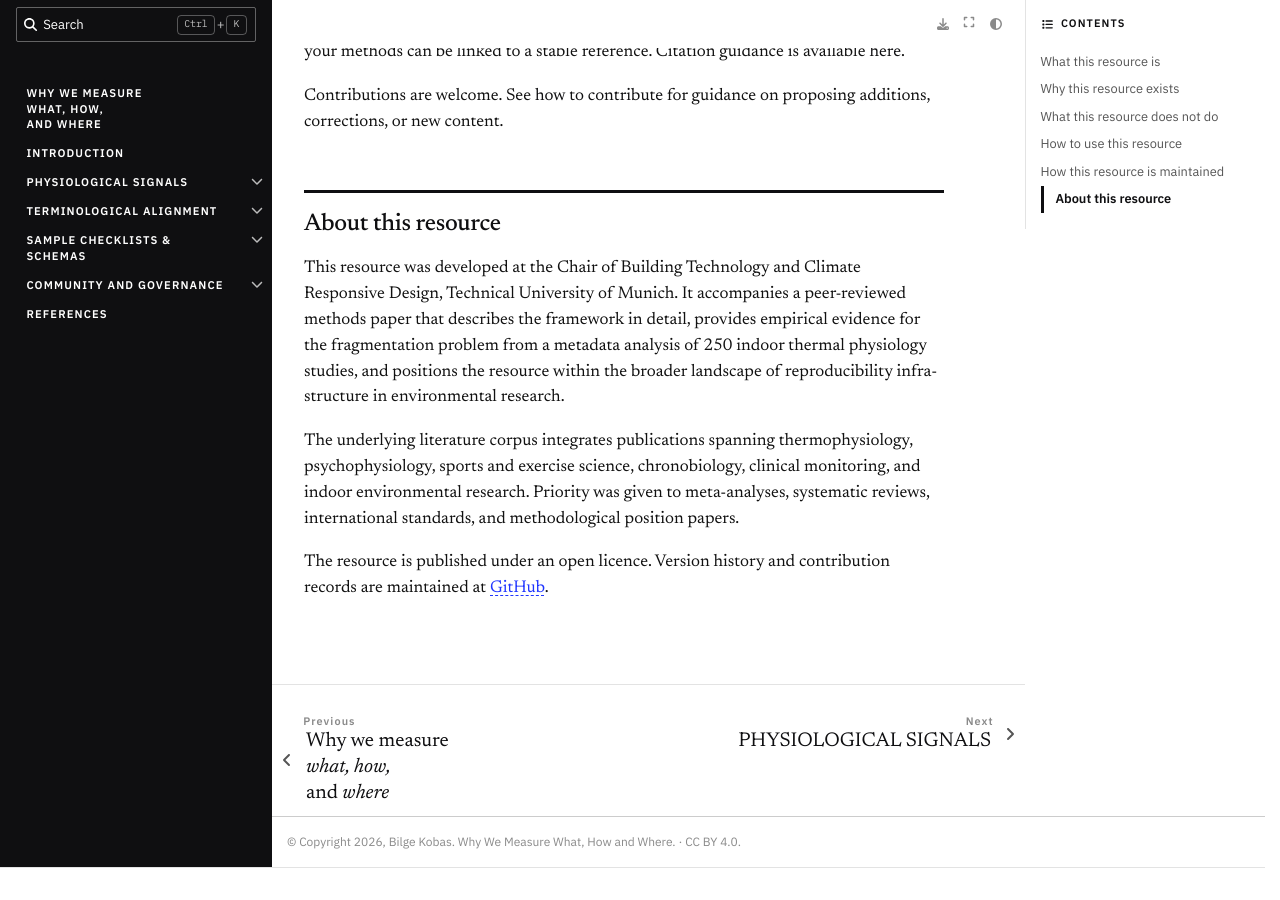
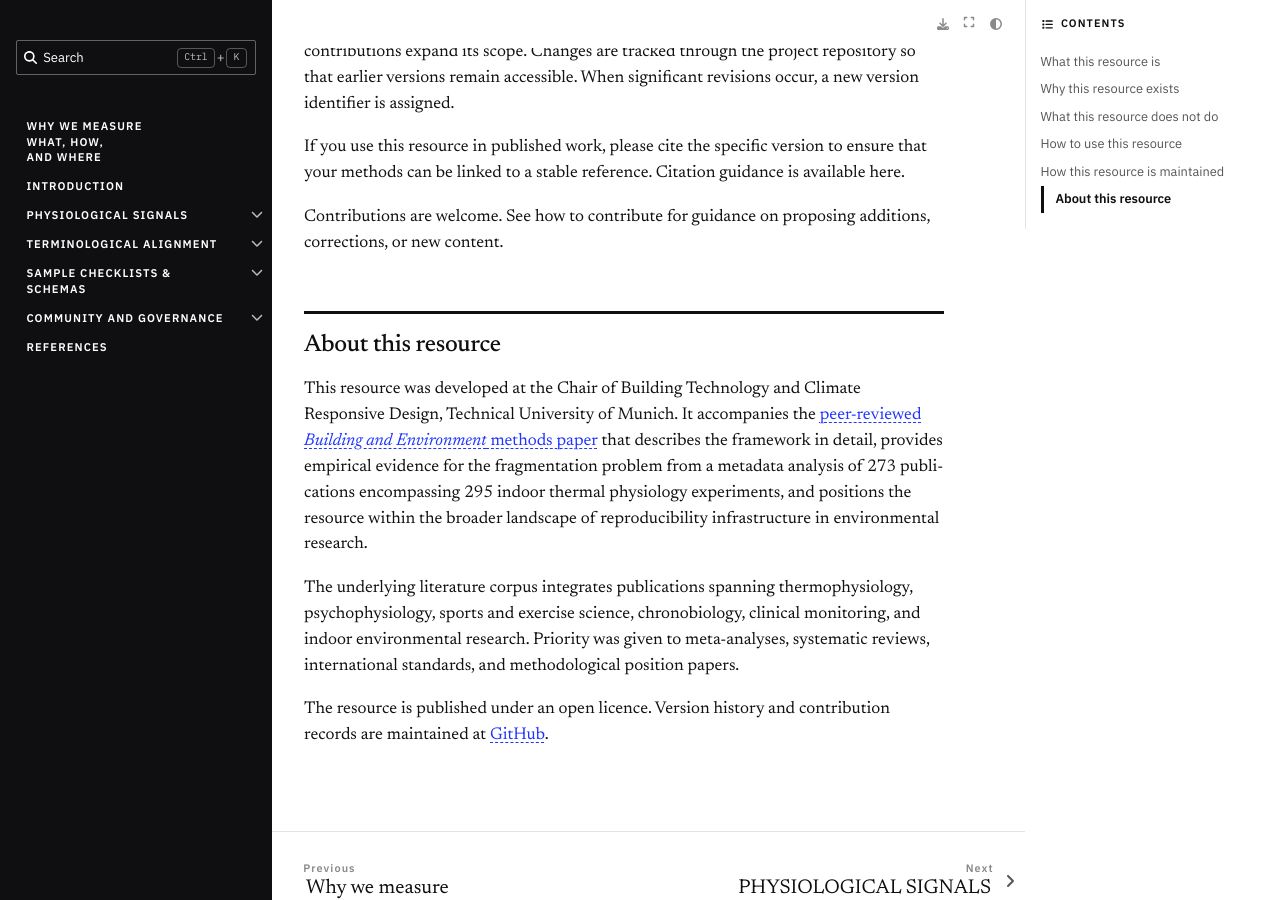
Before and after one commit to bilgekobas/WhyWeMeasureWhat, a Jupyter Book: the page built from book/content/introduction/index.md, in a window 1280 px wide and 900 px high, scrolled down 3660 px. Built offline with Jupyter Book 1.0.4 settings and Sphinx 7.4.7 and the Sphinx Book theme 1.1.4, drawn with Linux system fonts in a browser that asks for light colours; cross-references to code outside the pages are shown as plain code; before the commit the page ends 4528 px from its top, so only the background shows below that; some of the changed text lies outside the part shown.

Commit message:
Link peer-reviewed Building and Environment framework paper on book/content/introduction/index.md

```diff
--- a/book/content/introduction/index.md
+++ b/book/content/introduction/index.md
@@ -3,6 +3,8 @@
 Physiological measurements describe how the human body responds to its thermal environment. They translate the abstract language of building conditions — air temperature, radiant heat, humidity, air movement — into the biological processes that determine whether a space supports health, performance, and well-being. A century of thermophysiology research has produced precise methods for measuring these processes: what sensors to use, where on the body to place them, how to calibrate and process the signals, and how to interpret the results. That knowledge exists. The problem is that it is scattered across disciplines — thermophysiology, sports science, psychophysiology, chronobiology, clinical monitoring — and is not consistently applied in building research.
 
 This resource exists to bridge that gap.
+
+The scientific rationale and interpretive framework are presented in the peer-reviewed paper [*Toward Interoperable Indoor Thermal Physiology Research in the Built Environment: An Interpretive Framework for Physiological Measurement and Metadata Architecture*](https://doi.org/10.1016/j.buildenv.2026.115269), published in *Building and Environment*.
 
 ## What this resource is
 
@@ -65,7 +67,7 @@
 
 ## About this resource
 
-This resource was developed at the Chair of Building Technology and Climate Responsive Design, Technical University of Munich. It accompanies a peer-reviewed methods paper that describes the framework in detail, provides empirical evidence for the fragmentation problem from a metadata analysis of 250 indoor thermal physiology studies, and positions the resource within the broader landscape of reproducibility infrastructure in environmental research.
+This resource was developed at the Chair of Building Technology and Climate Responsive Design, Technical University of Munich. It accompanies the [peer-reviewed *Building and Environment* methods paper](https://doi.org/10.1016/j.buildenv.2026.115269) that describes the framework in detail, provides empirical evidence for the fragmentation problem from a metadata analysis of 273 publications encompassing 295 indoor thermal physiology experiments, and positions the resource within the broader landscape of reproducibility infrastructure in environmental research.
 
 The underlying literature corpus integrates publications spanning thermophysiology, psychophysiology, sports and exercise science, chronobiology, clinical monitoring, and indoor environmental research. Priority was given to meta-analyses, systematic reviews, international standards, and methodological position papers.
 
```
